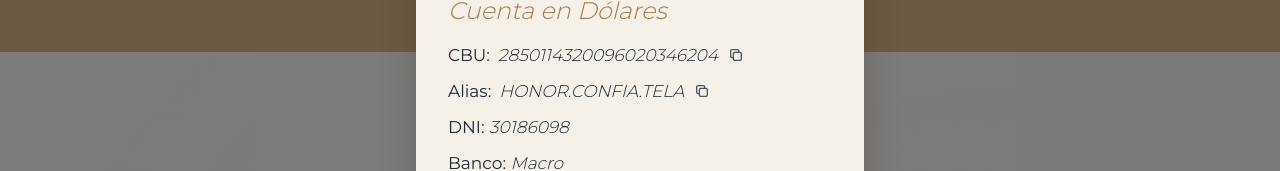
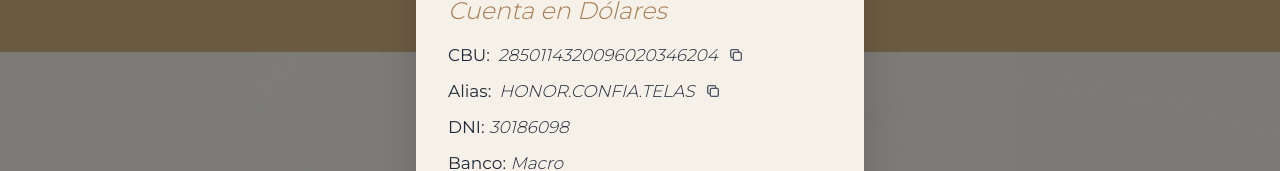
Before and after one commit to agustld/miliymati, a Next.js app: page / in a window 1280 px wide. Both pictures are taken after a click on the button "VER DATOS BANCARIOS". Shown: the part 3160-3331 px from the top of the page. Built offline with nearby package versions, Linux system fonts and the light colour scheme.

Commit message:
page.tsx

```diff
--- a/app/page.tsx
+++ b/app/page.tsx
@@ -607,10 +607,10 @@
                       </p>
                       <p className="flex items-center gap-2 flex-wrap">
                         <span className="font-normal text-gray-800">Alias:</span>
-                        <span className="italic">HONOR.CONFIA.TELA</span>
+                        <span className="italic">HONOR.CONFIA.TELAS</span>
                         <button
                           type="button"
-                          onClick={(e) => { e.stopPropagation(); copyToClipboard('HONOR.CONFIA.TELA'); }}
+                          onClick={(e) => { e.stopPropagation(); copyToClipboard('HONOR.CONFIA.TELAS'); }}
                           className="text-gray-600 hover:text-gray-800 p-0.5"
                           aria-label="Copiar Alias dólares"
                         >
```
